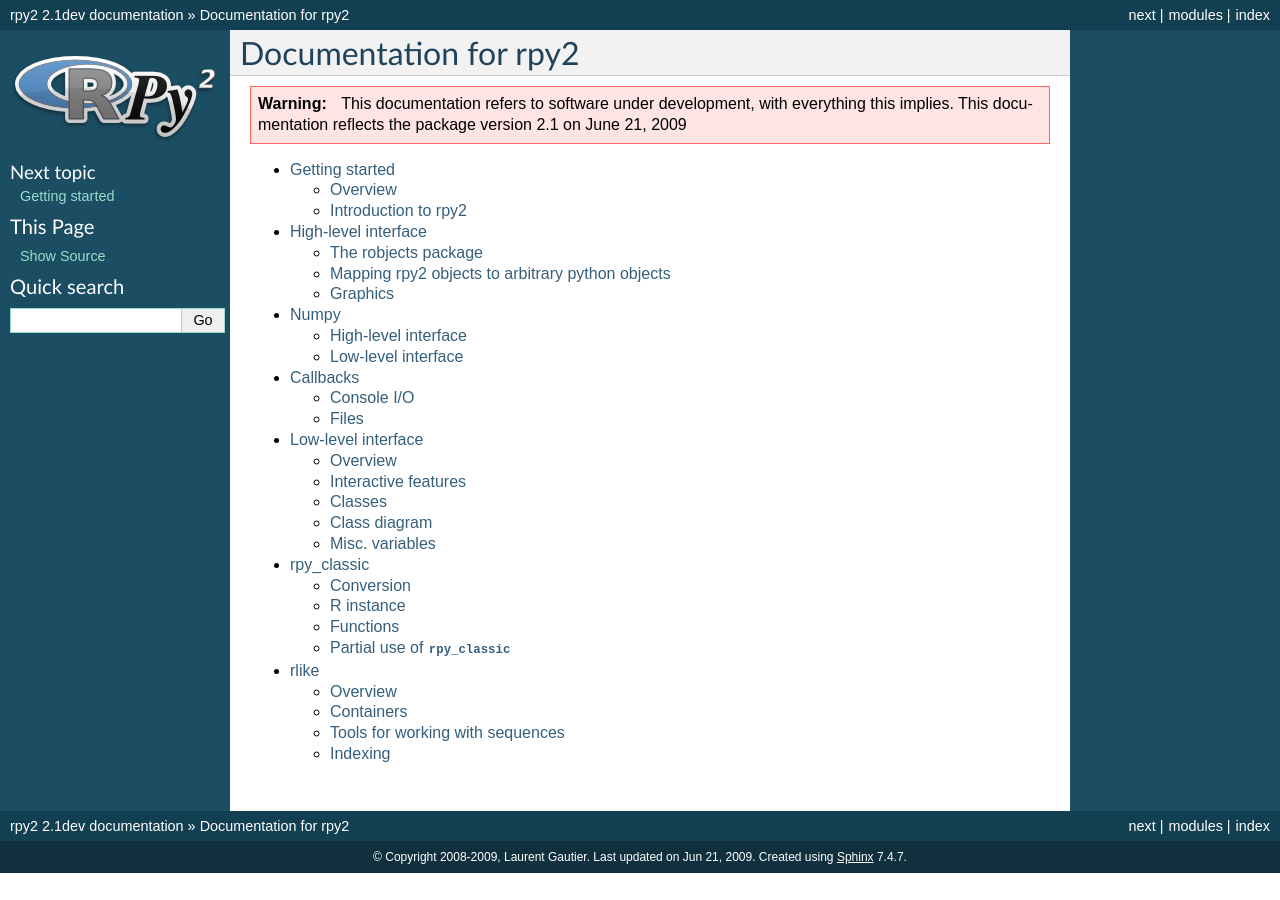
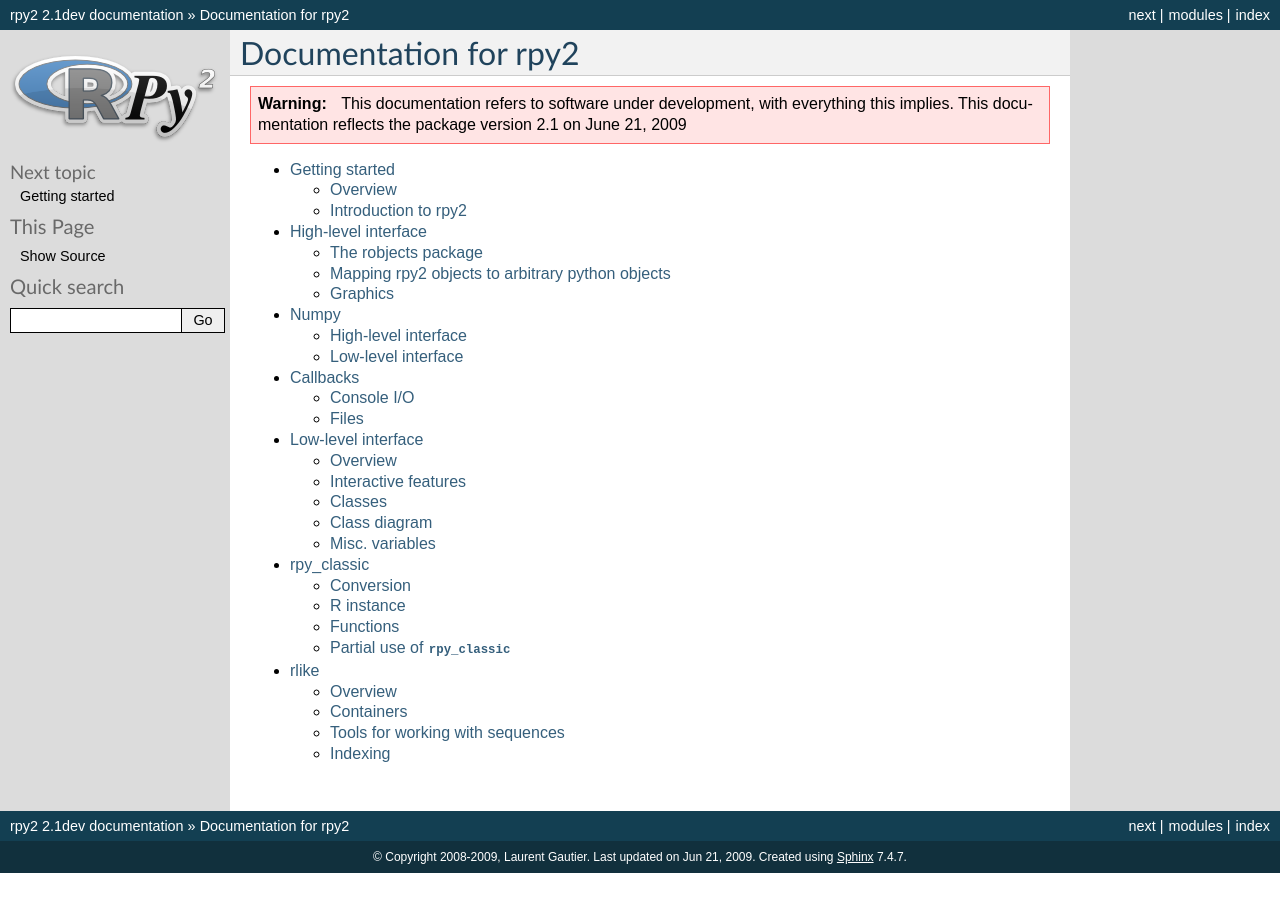
Before and after one commit to rpy2/rpy2, a Sphinx documentation site: the page built from doc/source/index.rst, in a window 1280 px wide. Built offline with Sphinx 7.4.7, drawn with Linux system fonts in a browser that asks for light colours; formulas are drawn with MathJax 3; pages that are not in the unit, such as notebooks, are missing from menus.

Commit message:
customized a bit the default Sphinx theme

```diff
--- a/doc/source/conf.py
+++ b/doc/source/conf.py
@@ -96,7 +96,12 @@ html_theme = 'default'
 # Theme options are theme-specific and customize the look and feel of a theme
 # further.  For a list of options available for each theme, see the
 # documentation.
-#html_theme_options = {}
+html_theme_options = {
+    "rightsidebar": "false",
+    "sidebarbgcolor": "gainsboro",
+    "sidebartextcolor": "dimgray",
+    "sidebarlinkcolor": "black"
+}
 
 # Add any paths that contain custom themes here, relative to this directory.
 #html_theme_path = []
```
